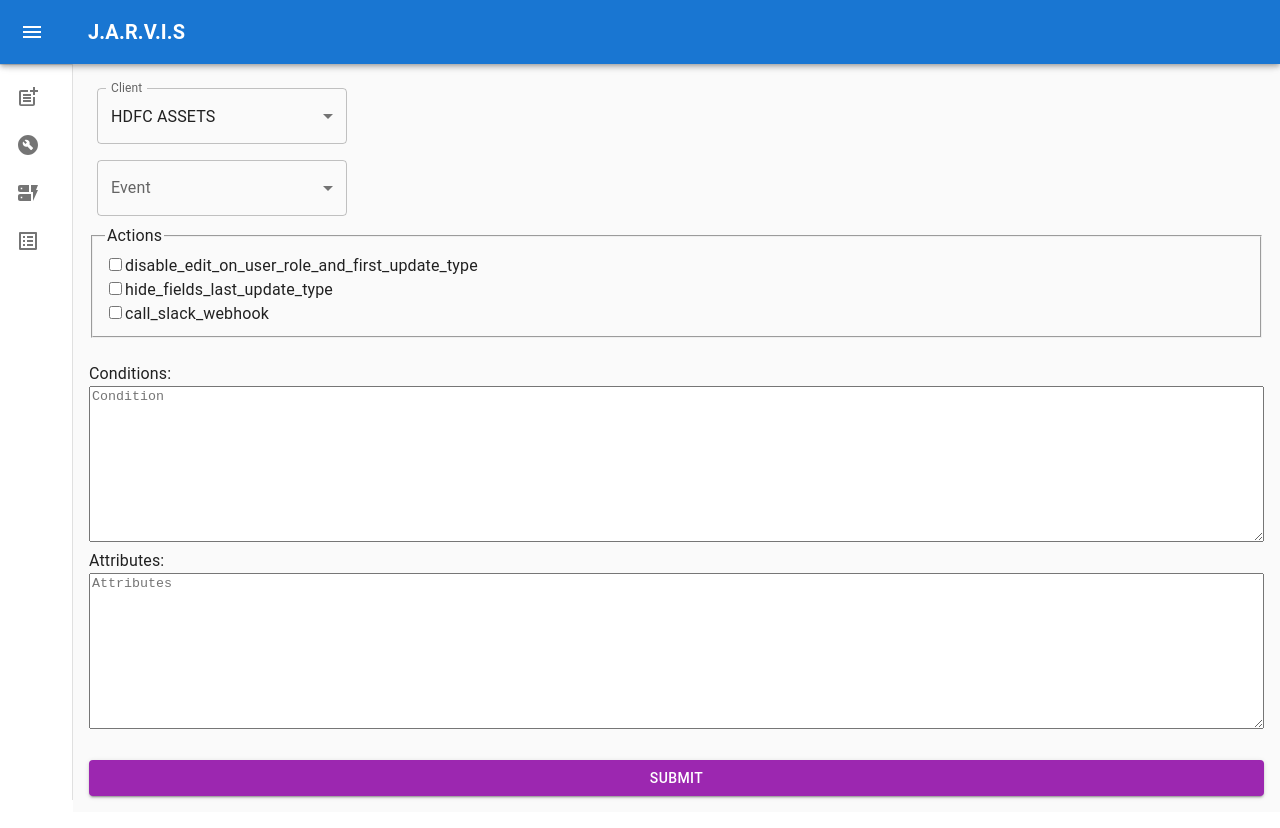
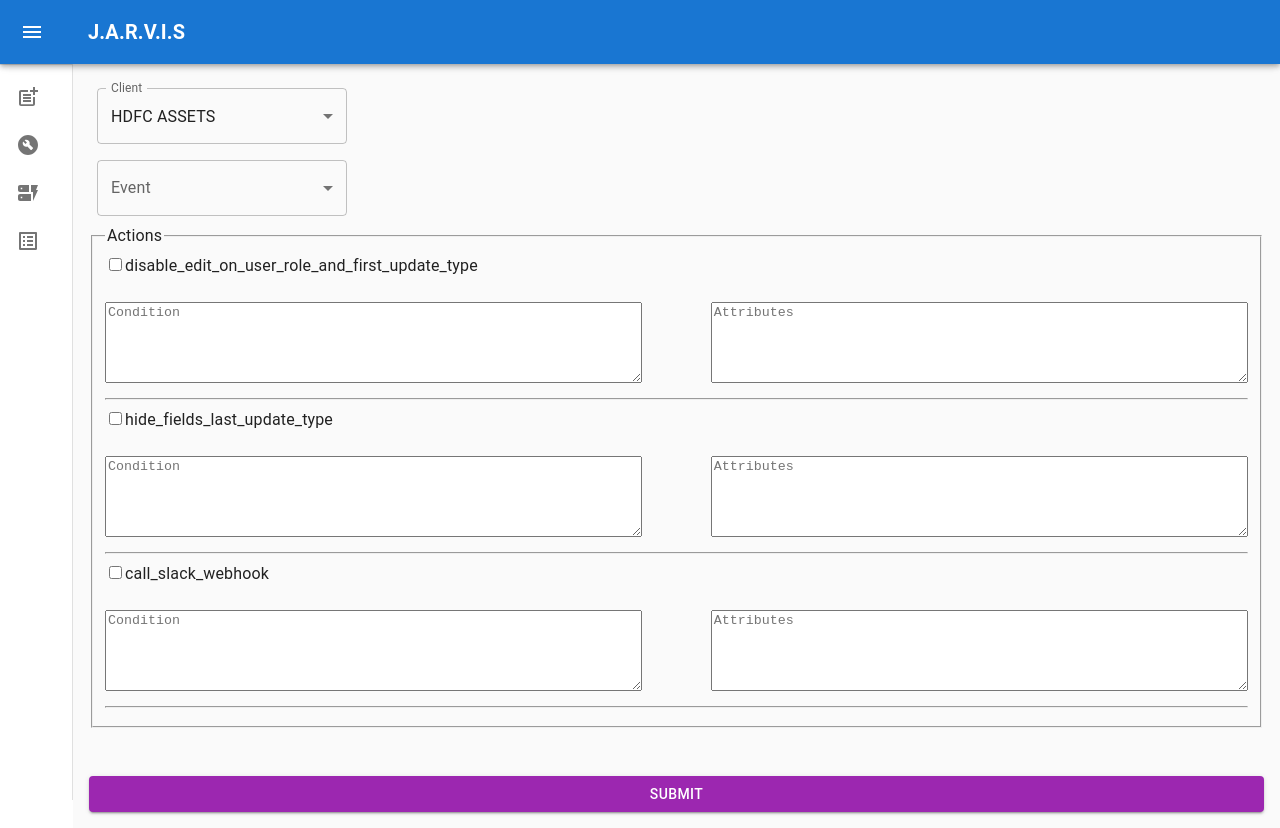
Before and after one commit to pritam001/hack4AvengersUI, a React (Create React App) app: page /react_form in a window 1280 px wide. Built offline with nearby package versions, Linux system fonts and the light colour scheme.

Commit message:
Redesign checkboxes

```diff
--- a/src/pages/ReactForm.js
+++ b/src/pages/ReactForm.js
@@ -71,32 +71,31 @@ function EventForm() {
                     <fieldset {...register("actions", {})}>
                         <legend>Actions</legend>
                         {["disable_edit_on_user_role_and_first_update_type", "hide_fields_last_update_type", "call_slack_webhook"].map((action) => (
+                            <React.Fragment>
                                 <div>
                                     <input type="checkbox" id={action} name={action} value={action} />
                                     <label htmlFor={action}>{action}</label>
                                 </div>
-                        ))}
-                    </fieldset>
-                    <br/>
-                    <label htmlFor="conditions">Conditions:</label>
                                 <br/>
                                 <TextareaAutosize
                                     aria-label="Condition"
-                        minRows={10}
+                                    minRows={5}
                                     placeholder="Condition"
-                        style={{ width: '100%' }}
+                                    style={{ width: '47%' }}
                                     {...register("conditions", {})}
                                 />
-                    <br/>
-                    <label htmlFor="attributes">Attributes:</label>
-                    <br/>
                                 <TextareaAutosize
                                     aria-label="attributes"
-                        minRows={10}
+                                    minRows={5}
                                     placeholder="Attributes"
-                        style={{ width: '100%' }}
+                                    style={{ width: '47%', float: 'right' }}
                                     {...register("conditions", {})}
                                 />
+                                <hr/>
+                            </React.Fragment>
+                        ))}
+                    </fieldset>
+
                     <br/><br/>
                     <Button
                         variant="contained"
```
Lines whose indentation alone changed are shown as unchanged.
